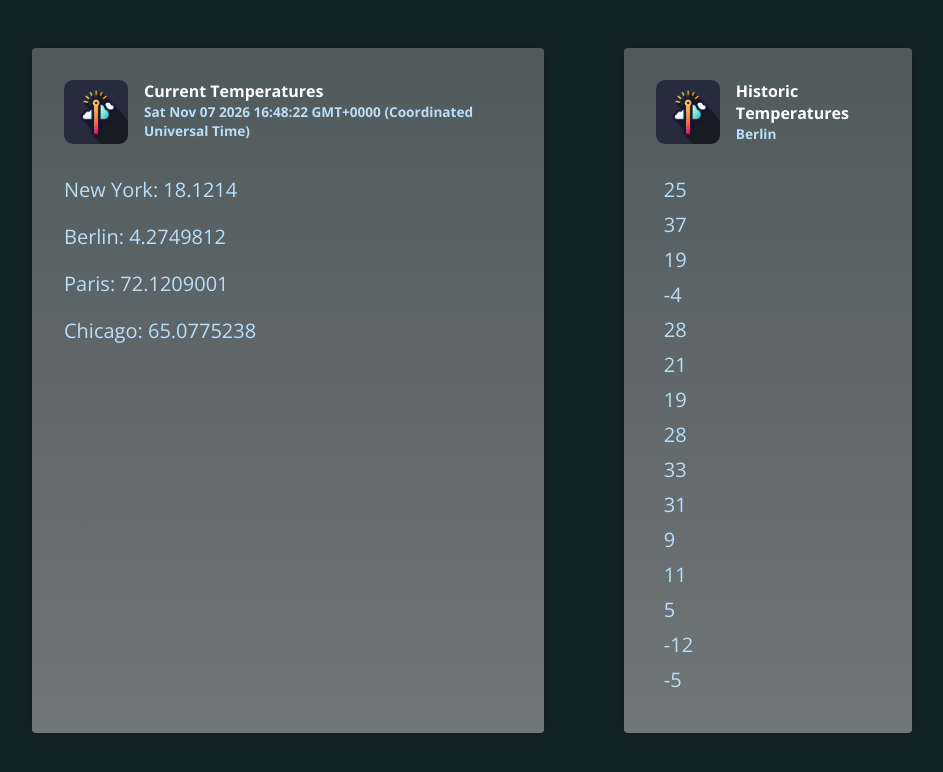
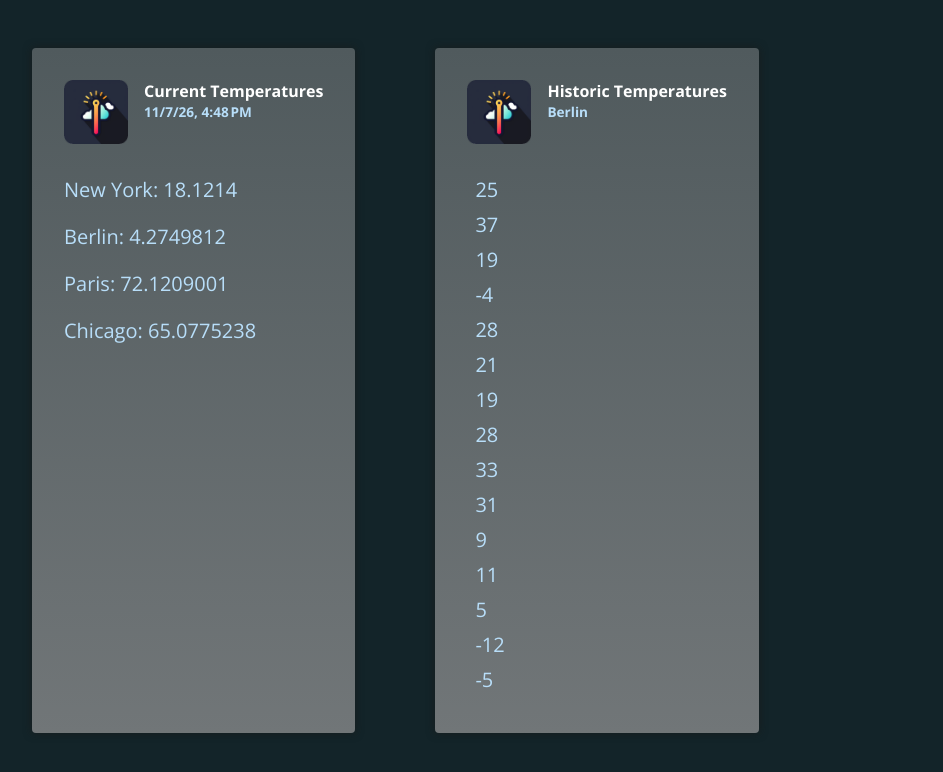
Before and after one commit to Oleg-ru/ng-maximilian-pipes, an Angular app: page / in a window 1280 px wide. Shown: the top 772 px of the page, without its empty margins (168-1111 px from the left). Built offline with nearby package versions, Linux system fonts and the light colour scheme.

Commit message:
feature: use date pipe

```diff
--- a/src/app/app.html
+++ b/src/app/app.html
@@ -4,7 +4,7 @@
       <img src="temp-icon.png" alt="Thermometer icon" />
       <div>
         <h2>Current Temperatures</h2>
-        <p>{{ currentDate }}</p>
+        <p>{{ currentDate | date:'short'}}</p>
       </div>
     </header>
     <p>New York: {{ currentTemperaturs.newYork }}</p>
--- a/src/app/app.ts
+++ b/src/app/app.ts
@@ -1,7 +1,10 @@
 import { Component } from '@angular/core';
+import {DatePipe} from '@angular/common';
 
 @Component({
-  imports: [],
+  imports: [
+    DatePipe
+  ],
   selector: 'app-root',
   styleUrl: './app.css',
   templateUrl: './app.html',
```
